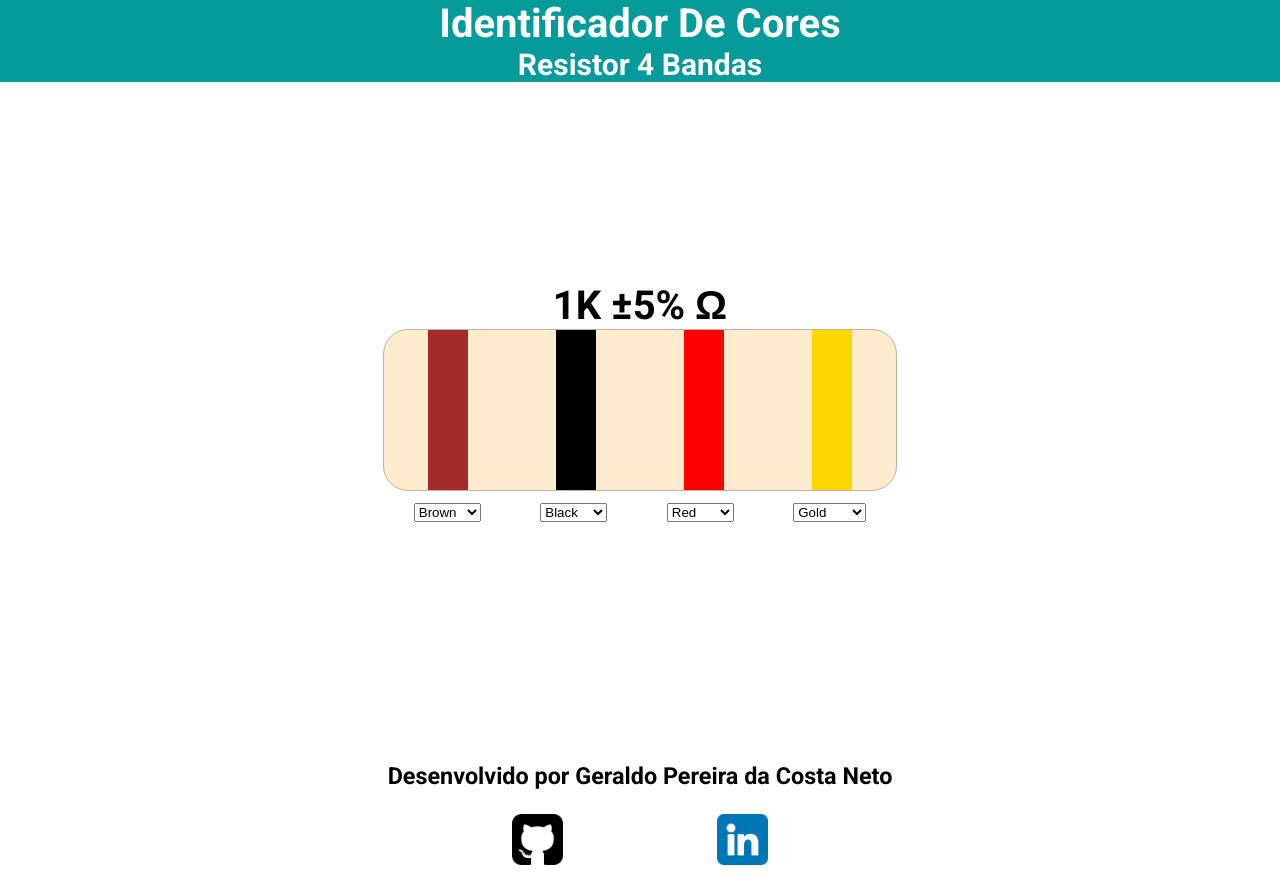
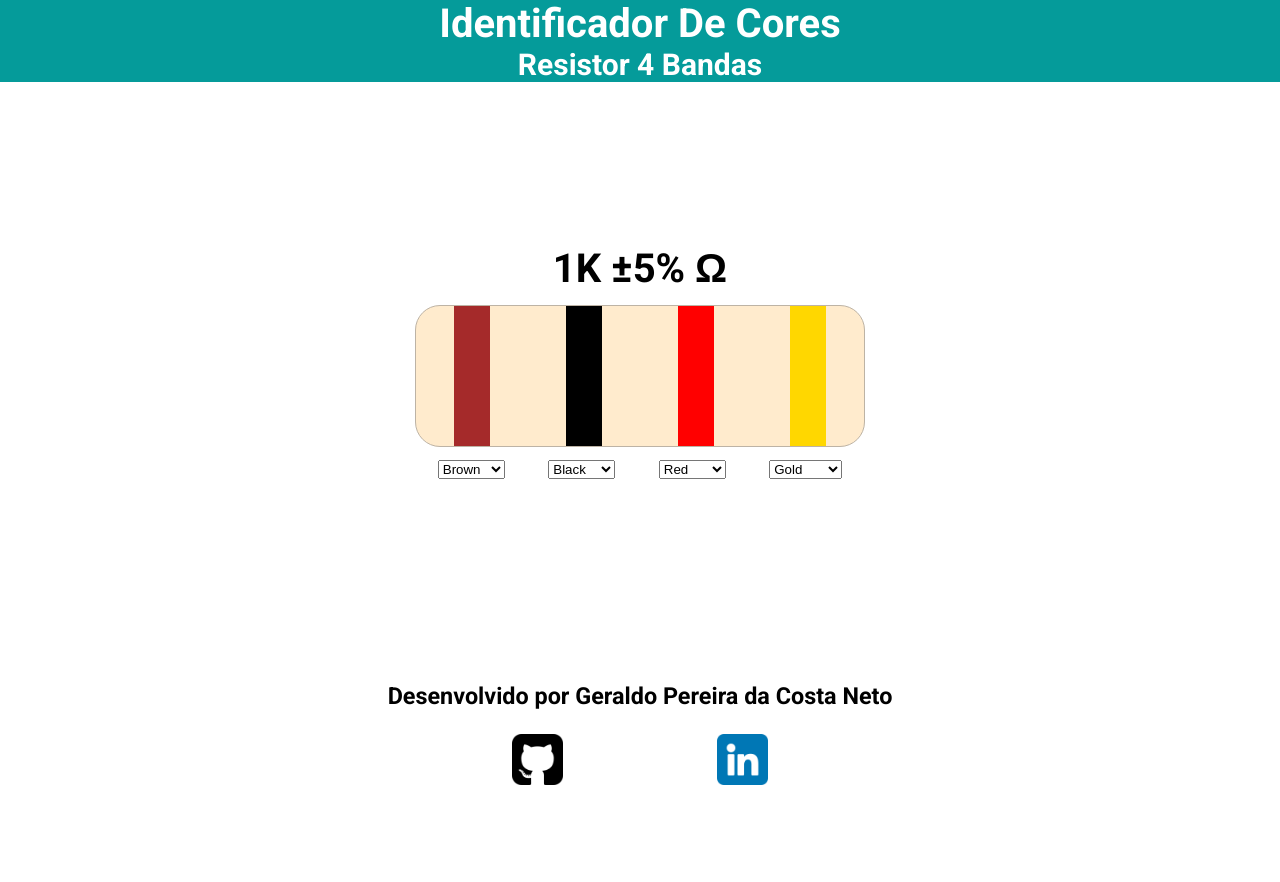
Before and after one commit to GeracNeto/resistor-code, a React (Vite) app: page / in a window 1280 px wide. After the commit the page ends 802 px from the top, so only its background shows below. Built offline with nearby package versions, Linux system fonts and the light colour scheme.

Commit message:
Atualizado estilo do resistor
-Alterado tamanho vertical e horizontal
-Ajustado margem

```diff
--- a/src/components/resistor/style.css
+++ b/src/components/resistor/style.css
@@ -5,18 +5,20 @@
     align-items: center;
 
     width: 100vw;
-    height: 80vh;
+    height: 70vh;
 }
 
 .resistor{
     display: flex;
     justify-content: space-around;
 
-    width: 40%;
+    width: 35%;
     height: 25%;
     background-color: blanchedalmond;
     border-radius: 25px;
     border: 0.5px solid rgb(189, 179, 165);
+
+    margin-top: 1%;
 }
 
 .box{
@@ -28,7 +30,7 @@
     display: flex;
     justify-content: space-around;
 
-    width: 40%;
+    width: 35%;
 
     margin-top: 1%;
 }
```
